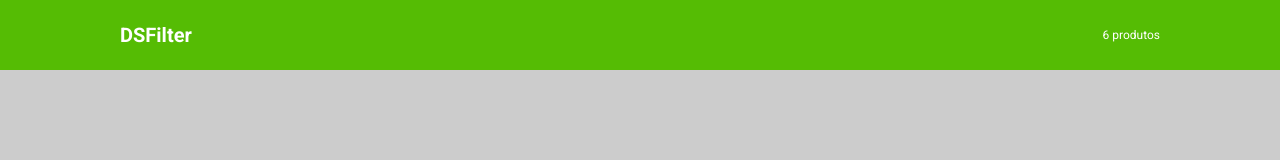
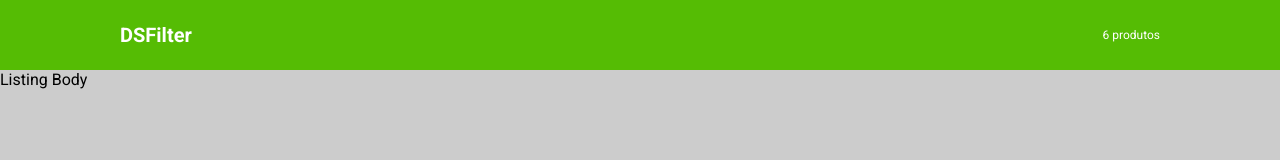
Before and after one commit to Achette/DSFilter, a React (Create React App) app: page / in a window 1280 px wide. Shown: the top 160 px of the page. Built offline with nearby package versions, Linux system fonts and the light colour scheme.

Commit message:
Chore: inicia desenvolvimento do componente ListingBody

```diff
--- a/src/App.tsx
+++ b/src/App.tsx
@@ -1,10 +1,12 @@
 import './App.css';
 import { Header } from './components/Header';
+import { ListingBody } from './components/ListingBody';
 
 function App() {
   return (
     <div className="App">
      <Header />
+     <ListingBody />
     </div>
   );
 }
--- /dev/null
+++ b/src/components/ListingBody/index.tsx
@@ -0,0 +1,10 @@
+
+
+export const ListingBody = () => {
+
+    return(
+        <div>
+            Listing Body
+        </div>
+    )
+}
```
